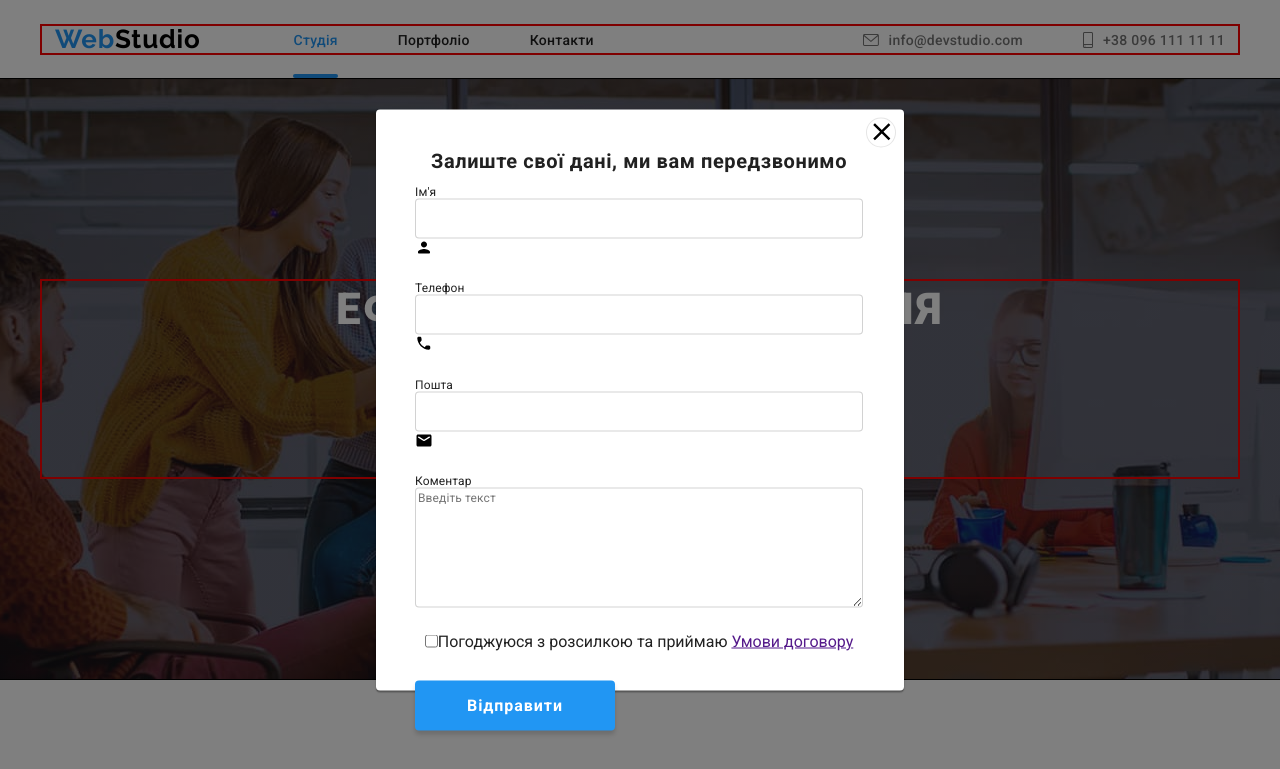
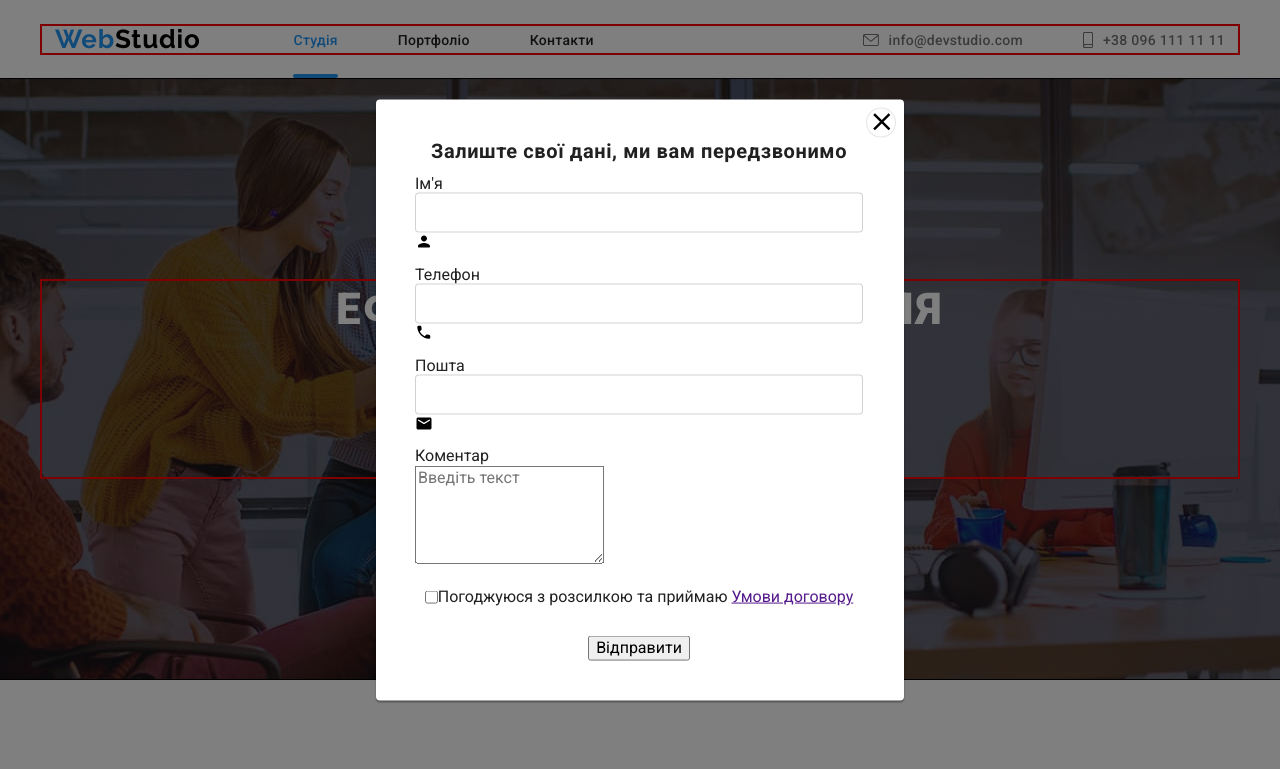
Before and after one commit to Nataliabut2022/goit-markup-hw-06, a plain HTML site: page index.html in a window 1280 px wide. Both pictures are taken after a click on the button "Замовити послугу". Shown: the top 769 px of the page. Drawn offline with nearby package versions, Linux system fonts and the light colour scheme.

Commit message:
Register form

```diff
--- a/css/styles.css
+++ b/css/styles.css
@@ -738,7 +738,7 @@ img {
     transform: translate(-50%, -50%);
 
     width: 528px;
-    height: 581px;
+    min-height: 581px;
     background-color: var(--main-bg-cl);
 
     border-radius: 4px;
@@ -766,22 +766,15 @@ img {
     cursor: pointer;
 }
 
-
-
 /* Register form */
-
 
 .register-form-title {
     display: block;
-
+    text-align: center;
     font-size: 20px;
     line-height: 23px;
-    text-align: center;
     letter-spacing: 0.03em;
-
     margin-bottom: 12px;
-
-    color: var(--main-txt-cl)
 }
 
 .register-form-group {
@@ -789,29 +782,22 @@ img {
 }
 
 .register-form-field {
-    position: relative;
     display: block;
-    margin-bottom: 20px;
+    margin-bottom: 10px;
 }
 
 .register-form-label {
     display: block;
-    font-weight: 400;
-    font-size: 12px;
-    line-height: 14px;
-    letter-spacing: 0.01em;
 }
 
 .register-form-input {
-    width: 448px;
+    width: 100%;
     height: 40px;
+    padding-left: 42px;
+    padding-right: 42px;
 
     border: 1px solid rgba(33, 33, 33, 0.2);
     border-radius: 4px;
-
-    padding-left: 42px;
-    padding-right: 42px;
-
     outline: transparent;
 
     transition-property: border-color;
@@ -823,39 +809,6 @@ img {
     border-color: var(--accent-bg-cl);
 }
 
-.register-form-icon: {
-    position: absolute;
-    top: 11px;
-    left: 12px;
-    transform: translateY(-11px);
-
-}
-
-.register-form-message {
-    width: 448px;
-    height: 120px;
-    font-weight: 400;
-    font-size: 12px;
-    line-height: 14px;
-    letter-spacing: 0.01em;
-
-    color: rgba(117, 117, 117, 0.5);
-
-    border: 1px solid rgba(33, 33, 33, 0.2);
-    border-radius: 4px;
-
-    outline: transparent;
-
-    transition-property: border-color;
-    transition-duration: 250ms;
-    transition-timing-function: cubic-bezier(0.4, 0, 0.2, 1);
-}
-
-.register-form-message:focus {
-    border-color: var(--accent-bg-cl);
-}
-
-
 .register-form-agreement {
     display: flex;
     align-items: center;
@@ -865,19 +818,5 @@ img {
 
 .register-form-btn {
     display: block;
-    margin-bottom: auto;
-
-    width: 200px;
-    min-height: 50px;
-    padding: 10px 52px;
-    background-color: var(--accent-bg-cl);
-    box-shadow: 0px 4px 4px rgba(0, 0, 0, 0.15);
-    color: var(--light-txt-cl);
-    font-size: 16px;
-    line-height: calc(30 / 16);
-    letter-spacing: 0.06em;
-    font-family: inherit;
-    font-weight: 700;
-    border-radius: 4px;
-    border: none;
+    margin: 0 auto;
 }
```
